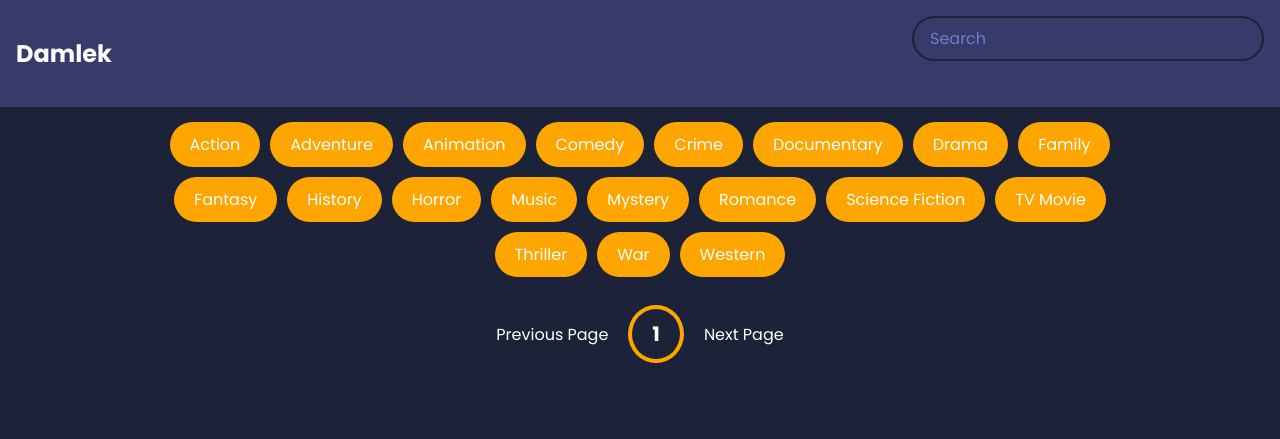
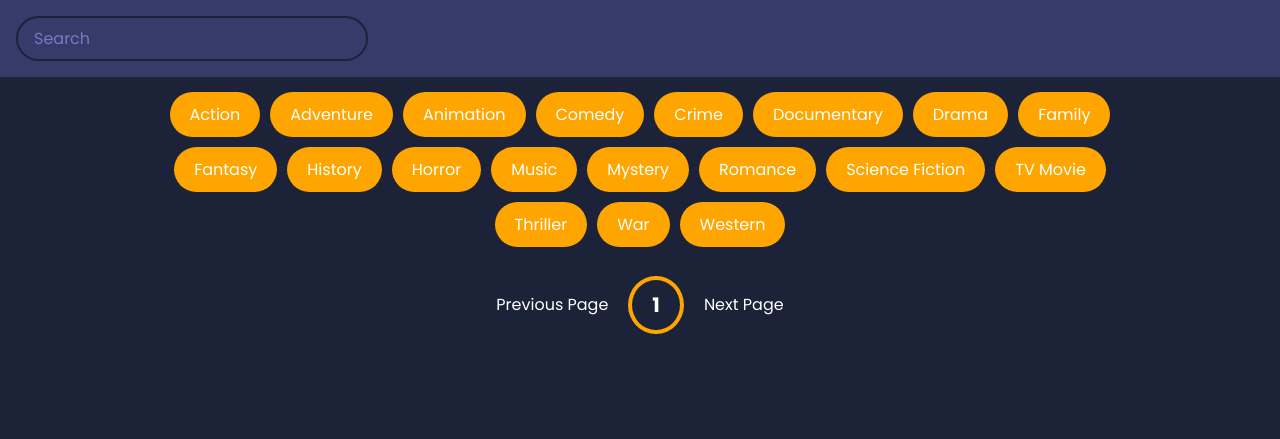
Before and after one commit to Damlek1/Movie-App, a plain HTML site: page index.html in a window 1280 px wide. Drawn offline with Linux system fonts and the light colour scheme; no server answers.

Commit message:
Update index.html

```diff
--- a/index.html
+++ b/index.html
@@ -11,7 +11,7 @@
 
 <body>
     <header>
-        <h2>Damlek</h2>
+
         <form id="form">
             <input type="text" placeholder="Search" id="search" class="search">
         </form>
```
